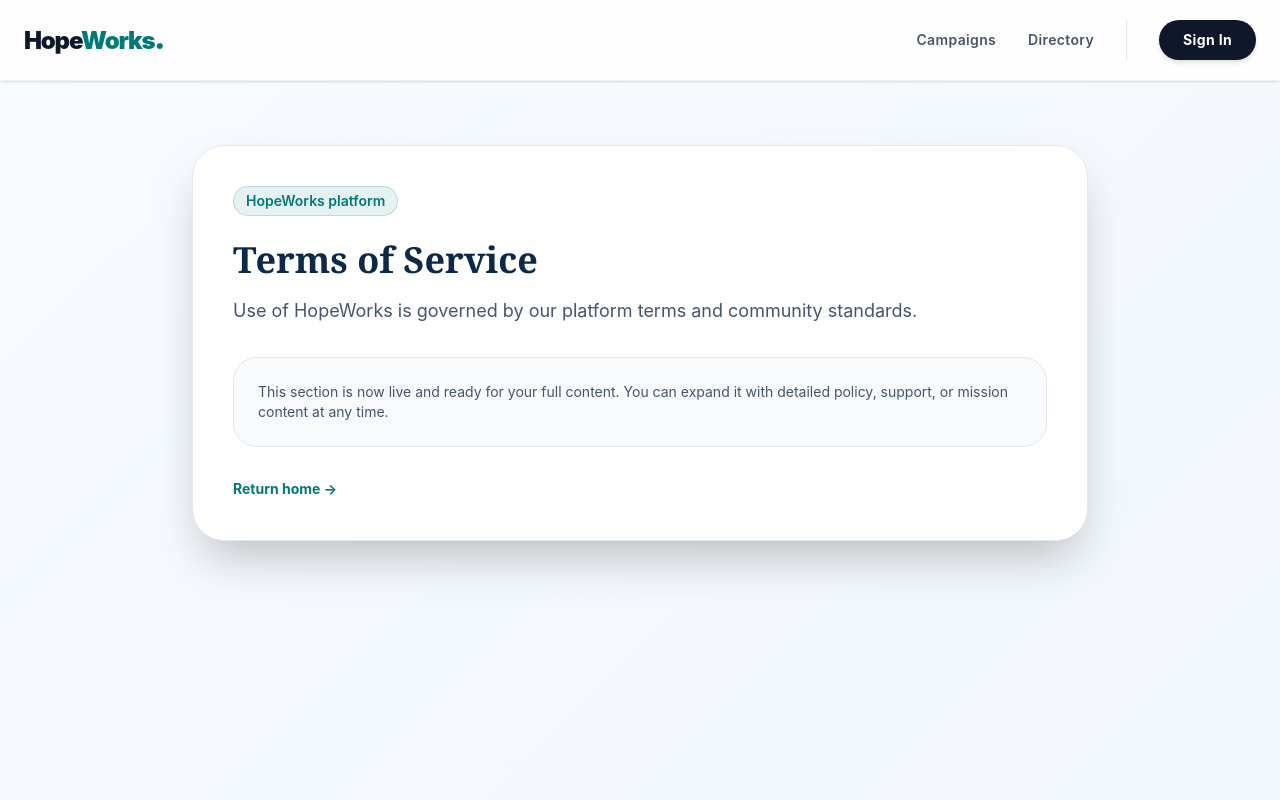
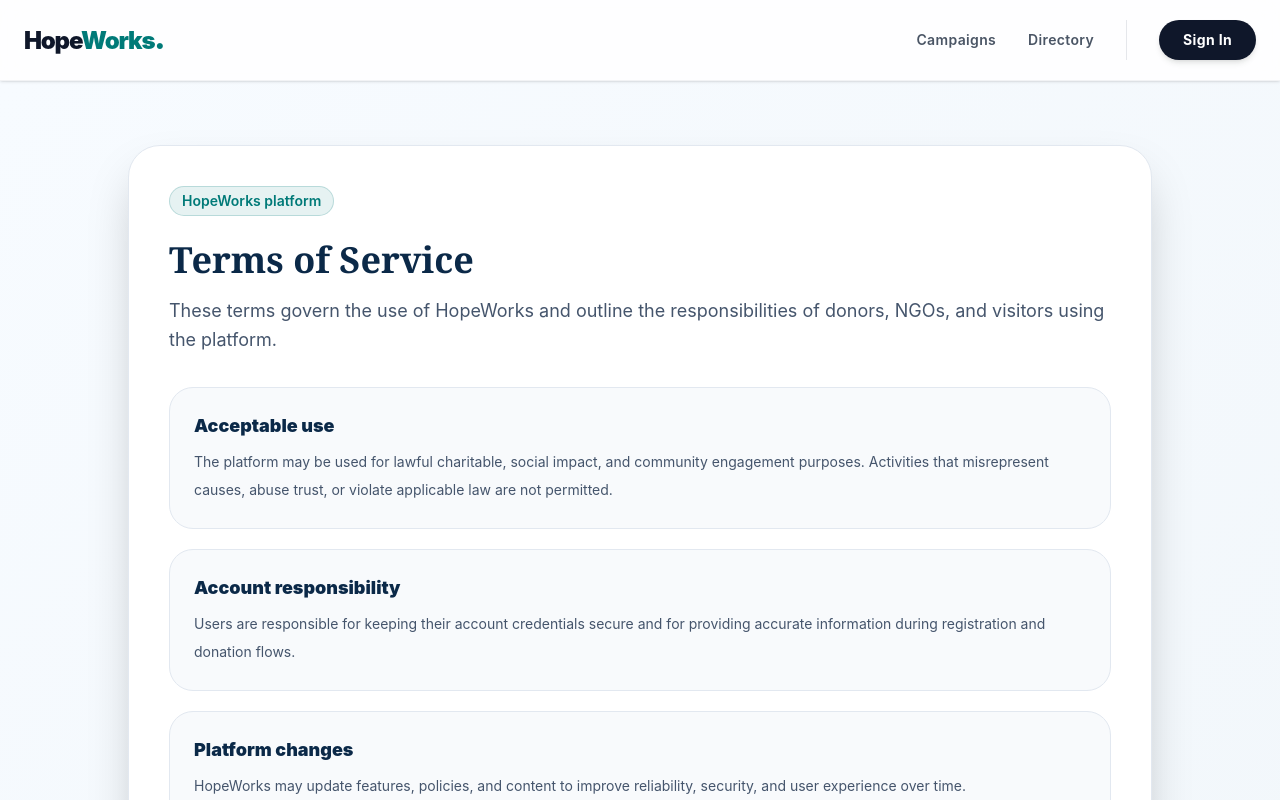
Before and after one commit to aashishdubey3/hopeworks-platform, a React (Vite) app in the folder frontend/: page /terms in a window 1280 px wide. Shown: the top 800 px of the page. Built offline with nearby package versions, Linux system fonts and the light colour scheme; no server answers.

Commit message:
Polish platform info pages and add Vercel routing

```diff
--- a/frontend/src/pages/InfoPage.jsx
+++ b/frontend/src/pages/InfoPage.jsx
@@ -1,17 +1,122 @@
 import { Link } from 'react-router-dom';
 
+const contentMap = {
+  'Our Mission': {
+    intro: 'HopeWorks is a digital platform built to connect verified NGOs, social impact campaigns, and generous supporters in one transparent ecosystem.',
+    sections: [
+      {
+        heading: 'What we do',
+        body: 'We help charitable organizations publish authentic campaigns, receive donations securely, and share verifiable impact with supporters. Every donation journey is designed to be clear, traceable, and easy to understand.'
+      },
+      {
+        heading: 'Why it matters',
+        body: 'Trust is essential in philanthropy. HopeWorks combines campaign visibility, donor history, tax-compliant receipts, and transparent reporting so nonprofits and supporters can collaborate with confidence.'
+      },
+      {
+        heading: 'Our promise',
+        body: 'We are committed to ethical fundraising, responsible data handling, and building a platform where social good can scale without losing accountability.'
+      }
+    ]
+  },
+  '80G Tax Compliance': {
+    intro: 'HopeWorks supports compliant giving by helping donors access documentation and helping partner NGOs maintain the records needed for transparent charitable operations.',
+    sections: [
+      {
+        heading: 'Receipt and documentation support',
+        body: 'When available, donors can download 80G-aligned receipts directly from their dashboard for their records, tax filing, and personal documentation.'
+      },
+      {
+        heading: 'NGO readiness',
+        body: 'Partner organizations are encouraged to maintain accurate donation records, campaign details, and supporting documents so each contribution can be traced responsibly.'
+      },
+      {
+        heading: 'Not tax advice',
+        body: 'The platform provides operational support and documentation tools, but donors and organizations should consult qualified tax professionals for personalized advice.'
+      }
+    ]
+  },
+  'Contact Us': {
+    intro: 'Our team is available to support donors, NGOs, CSR partners, and anyone interested in learning more about HopeWorks.',
+    sections: [
+      {
+        heading: 'Support channels',
+        body: 'We assist with donation questions, campaign onboarding, NGO verification, dashboard access, and platform troubleshooting.'
+      },
+      {
+        heading: 'Response expectations',
+        body: 'We aim to respond to general inquiries promptly and provide appropriate direction for account, compliance, and operational requests.'
+      },
+      {
+        heading: 'Get involved',
+        body: 'If you are an NGO, donor, or corporate partner, we welcome a conversation about how HopeWorks can support your impact initiatives.'
+      }
+    ]
+  },
+  'Privacy Policy': {
+    intro: 'We respect the privacy of our users and handle personal information with care, transparency, and appropriate security practices.',
+    sections: [
+      {
+        heading: 'Information we collect',
+        body: 'We may collect your name, email address, donation activity, campaign information, and account details when you register, donate, or interact with the platform.'
+      },
+      {
+        heading: 'How we use it',
+        body: 'This information helps us operate the platform, support account access, deliver receipts, improve user experience, and communicate relevant updates.'
+      },
+      {
+        heading: 'Your control',
+        body: 'You may update your account information and contact our team with privacy questions or requests related to your data handling preferences.'
+      }
+    ]
+  },
+  'Terms of Service': {
+    intro: 'These terms govern the use of HopeWorks and outline the responsibilities of donors, NGOs, and visitors using the platform.',
+    sections: [
+      {
+        heading: 'Acceptable use',
+        body: 'The platform may be used for lawful charitable, social impact, and community engagement purposes. Activities that misrepresent causes, abuse trust, or violate applicable law are not permitted.'
+      },
+      {
+        heading: 'Account responsibility',
+        body: 'Users are responsible for keeping their account credentials secure and for providing accurate information during registration and donation flows.'
+      },
+      {
+        heading: 'Platform changes',
+        body: 'HopeWorks may update features, policies, and content to improve reliability, security, and user experience over time.'
+      }
+    ]
+  }
+};
+
 export default function InfoPage({ title, description }) {
+  const content = contentMap[title] || {
+    intro: description,
+    sections: [
+      {
+        heading: 'Platform overview',
+        body: 'HopeWorks is designed to help supporters and organizations collaborate on credible, measurable social impact.'
+      }
+    ]
+  };
+
   return (
     <div className="min-h-screen bg-[linear-gradient(135deg,_#f7fbff,_#f2f7fb)] px-6 py-16">
-      <div className="mx-auto max-w-4xl rounded-[32px] border border-slate-200 bg-white p-10 shadow-2xl">
+      <div className="mx-auto max-w-5xl rounded-[32px] border border-slate-200 bg-white p-8 shadow-2xl md:p-10">
         <div className="mb-6 inline-flex rounded-full border border-[#007A78]/20 bg-[#E6F2F2] px-3 py-1 text-sm font-semibold text-[#007A78]">
           HopeWorks platform
         </div>
         <h1 className="font-serif text-4xl font-black text-[#0B2948]">{title}</h1>
-        <p className="mt-4 text-lg leading-relaxed text-slate-600">{description}</p>
-        <div className="mt-8 rounded-[24px] border border-slate-200 bg-slate-50 p-6 text-sm text-slate-600">
-          This section is now live and ready for your full content. You can expand it with detailed policy, support, or mission content at any time.
+        <p className="mt-4 text-lg leading-relaxed text-slate-600">{content.intro}</p>
+
+        <div className="mt-8 space-y-5">
+          {content.sections.map((section) => (
+            <div key={section.heading} className="rounded-[24px] border border-slate-200 bg-slate-50 p-6">
+              <h2 className="text-lg font-black text-[#0B2948]">{section.heading}</h2>
+              <p className="mt-2 text-sm leading-7 text-slate-600">{section.body}</p>
+            </div>
+          ))}
         </div>
+
         <Link to="/" className="mt-8 inline-flex text-sm font-bold text-[#007A78] hover:underline">
           Return home →
         </Link>
```
Also changed, not shown: frontend/vercel.json.
